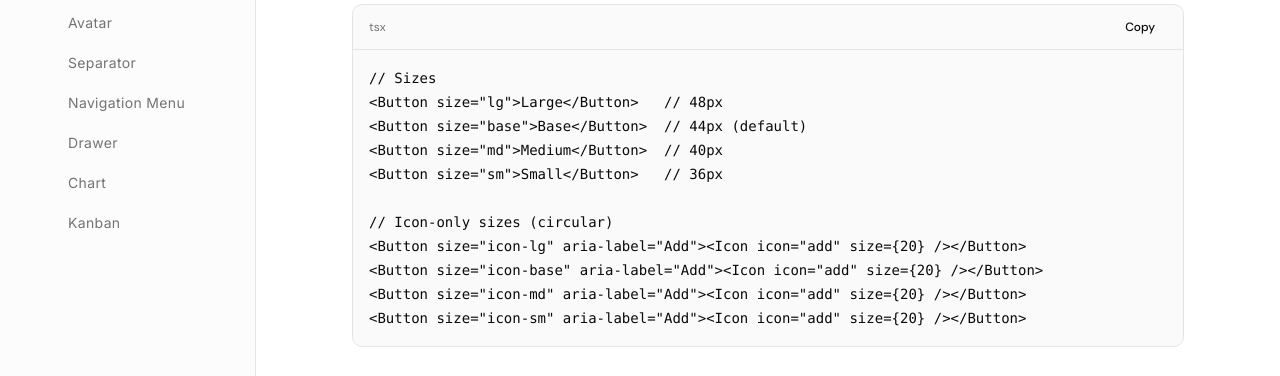
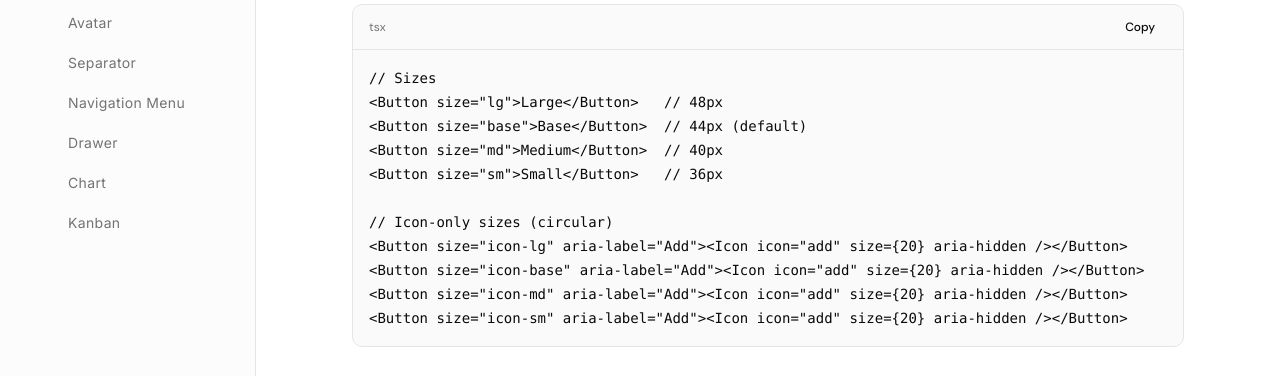
Before and after one commit to Justin322322/hireable-design-system, a Next.js app: page /components/button in a window 1280 px wide. Shown: the part 512-888 px from the top of the page. Built offline with nearby package versions, Linux system fonts and the light colour scheme; some icons are missing.

Commit message:
fix(docs): improve button accessibility examples and card alt text

```diff
--- a/src/app/components/button/page.tsx
+++ b/src/app/components/button/page.tsx
@@ -60,10 +60,10 @@ export default function ButtonPage() {
 <Button size="sm">Small</Button>   // 36px
 
 // Icon-only sizes (circular)
-<Button size="icon-lg" aria-label="Add"><Icon icon="add" size={20} /></Button>
-<Button size="icon-base" aria-label="Add"><Icon icon="add" size={20} /></Button>
-<Button size="icon-md" aria-label="Add"><Icon icon="add" size={20} /></Button>
-<Button size="icon-sm" aria-label="Add"><Icon icon="add" size={20} /></Button>`}
+<Button size="icon-lg" aria-label="Add"><Icon icon="add" size={20} aria-hidden /></Button>
+<Button size="icon-base" aria-label="Add"><Icon icon="add" size={20} aria-hidden /></Button>
+<Button size="icon-md" aria-label="Add"><Icon icon="add" size={20} aria-hidden /></Button>
+<Button size="icon-sm" aria-label="Add"><Icon icon="add" size={20} aria-hidden /></Button>`}
             language="tsx"
           />
 
@@ -270,7 +270,7 @@ export default function ButtonPage() {
             code={`// Tertiary button - text only
 <Button variant="tertiary" size="lg">Enabled</Button>
 
-// Tertiary button - with icon (uses default text-icon color)
+// Tertiary button - with icon
 <Button variant="tertiary" size="lg">
   <Icon icon="add" size={20} className="text-button-tertiary-foreground" aria-hidden />
   Icon + Text
--- a/src/app/components/card/page.tsx
+++ b/src/app/components/card/page.tsx
@@ -313,7 +313,7 @@ function UserRoleCard({ role, title, description, image, variant = "enabled" }:
         <div className="shrink-0">
           <Image
             src={image}
-            alt={role}
+            alt={title}
             width={140}
             height={140}
             className="h-[140px] w-[140px]"
```
